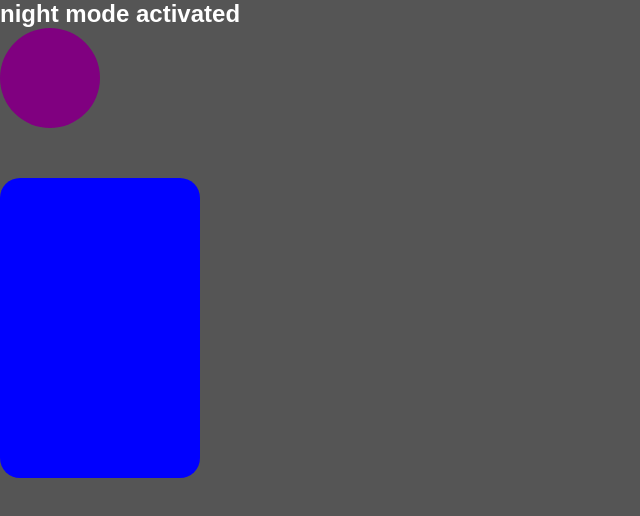
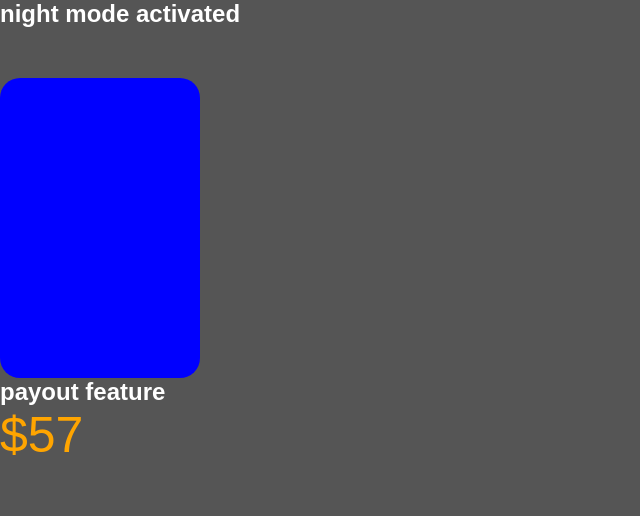
Before and after one commit to Hossam5000/git, a plain HTML site: page index.html in a window 1280 px wide. Shown: the whole page, without its empty margins (0-640 px from the left). Drawn offline with Linux system fonts and the light colour scheme.

Commit message:
Squashed commit of the following:
commit 9cca9501b5c5b98e3e8226d27423e59998363d99
Author: Hossam <codingWorld5000@gmail.com>
Date:   Fri Feb 28 23:01:46 2025 +0200

    adding a price section

commit 80dc2710e432ce38235689615a812742ce404b0e
Author: Hossam <codingWorld5000@gmail.com>
Date:   Fri Feb 28 20:59:24 2025 +0200

    start working on the payout feature

commit 73d43c964bea79696ddcf814b7c9794a461ea887
Author: Hossam <codingWorld5000@gmail.com>
Date:   Wed Feb 26 12:01:12 2025 +0200

    Revert "change the circle to a square"

    This reverts commit 13305b0a2dcd3e9882fb8f88b90f76f73eb2d9bf.

commit 13305b0a2dcd3e9882fb8f88b90f76f73eb2d9bf
Author: Hossam <codingWorld5000@gmail.com>
Date:   Wed Feb 26 12:00:33 2025 +0200

    change the circle to a square

commit afeebe751cef2cee4154a69678e16f2819c39ce9
Author: Hossam <codingWorld5000@gmail.com>
Date:   Wed Feb 26 11:59:00 2025 +0200

    add the circle again

commit cdff6c8ac5d18a6a071e9d9d7190736b8cce5a67
Author: Hossam <codingWorld5000@gmail.com>
Date:   Wed Feb 26 11:57:03 2025 +0200

    Revert "creating a circle"

    This reverts commit c5254f689056c414b1108e070f9b2c7793257e68.

```diff
--- a/index.html
+++ b/index.html
@@ -10,6 +10,10 @@
     <h2>night mode activated</h2>
     <div class="circle"></div>
     <div class="card"></div>
+    <h2>payout feature</h2>
+    <div class="price">
+        $57
+    </div>
     <script src="app.js"></script>
 </body>
 </html>
--- a/style.css
+++ b/style.css
@@ -13,12 +13,9 @@ h2{
     color: #fff;
 }
 
-.circle{
-    width: 100px;
-    height: 100px;
-    background-color: purple;
-    border-radius: 50%;
-    cursor: pointer;
+.price{
+    font-size: 50px;
+    color: orange;
 }
 
 .card{
```
